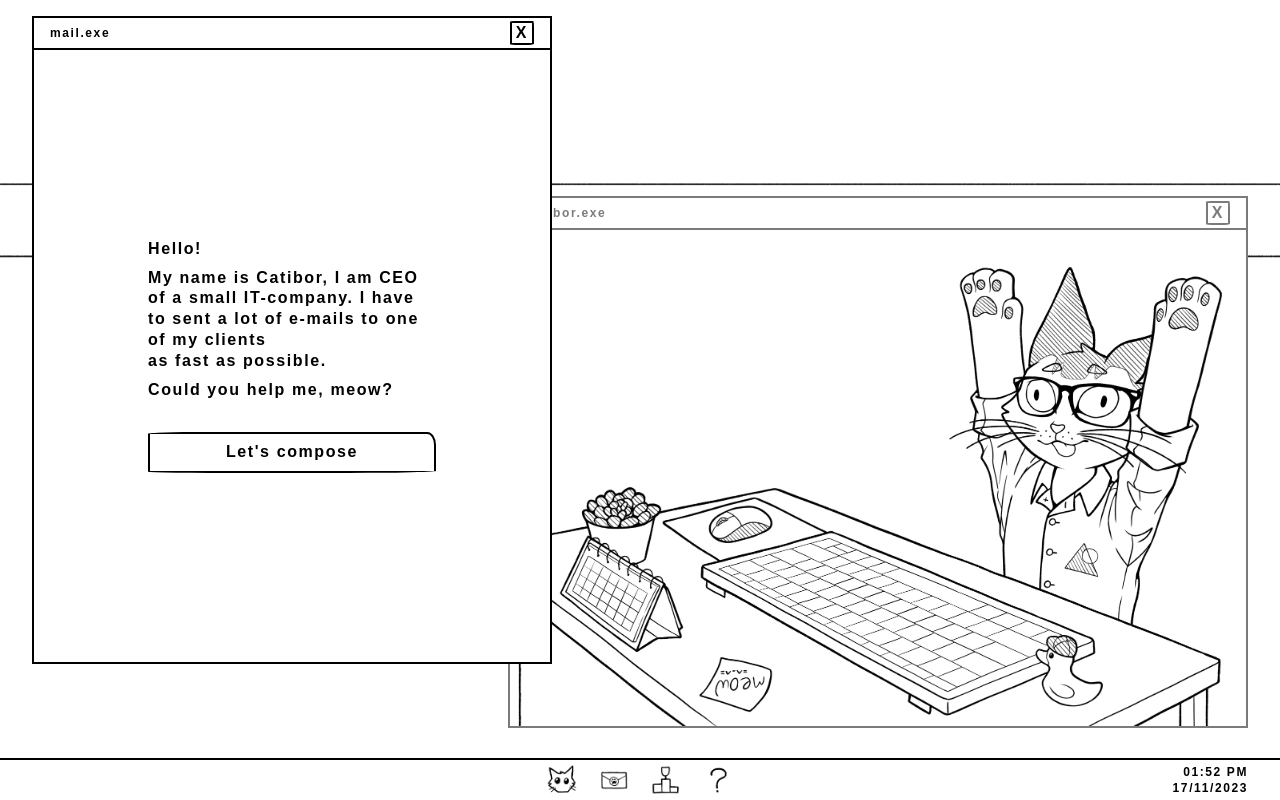
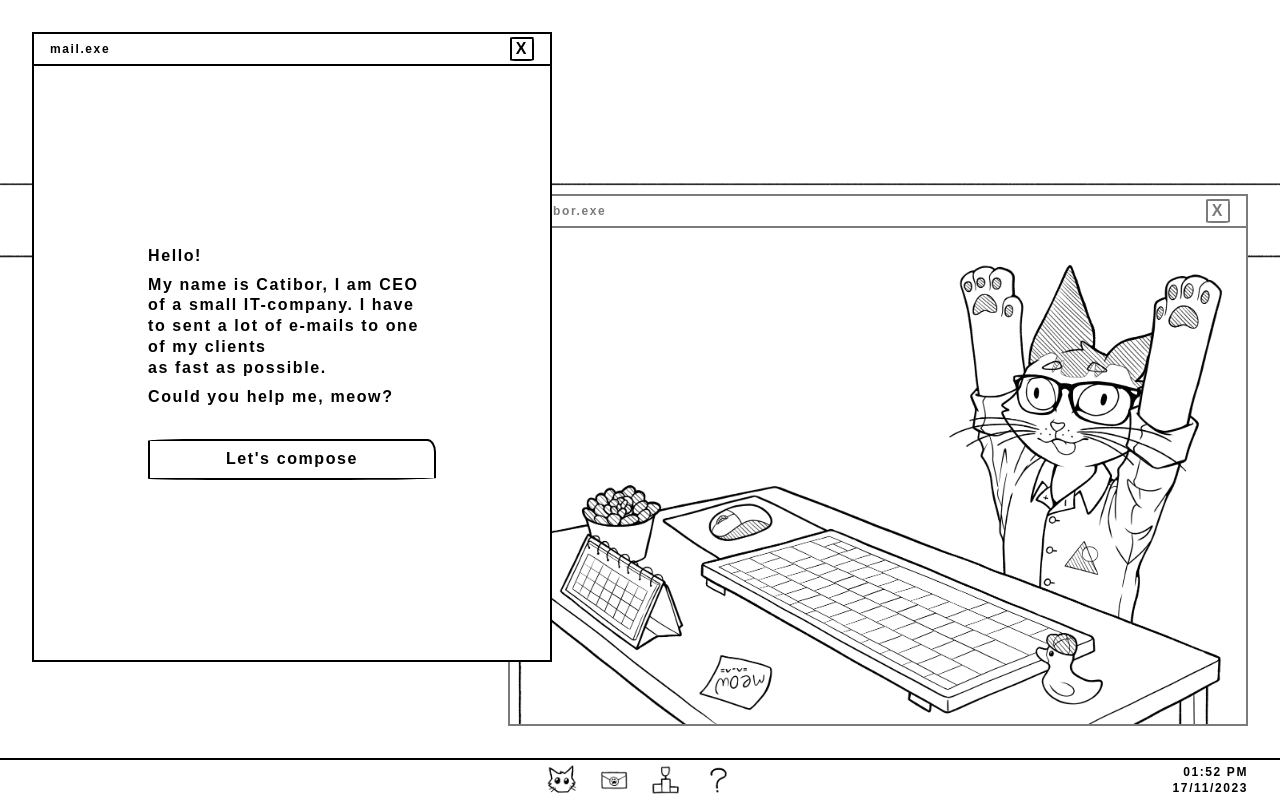
Before and after one commit to dragoncharlie/catibor-typing, a Next.js app: page / in a window 1280 px wide. Built offline with nearby package versions, Linux system fonts and the light colour scheme; a web font is replaced by a local one.

Commit message:
fix layout a little

```diff
--- a/app/layout.tsx
+++ b/app/layout.tsx
@@ -18,9 +18,7 @@ const RootLayout = ({ children }: { children: React.ReactNode }) => {
 		<html lang='en-GB'>
 			<body className={neucha.className}>
 				<div className='flex flex-col min-h-screen'>
-					<main className='grow flex flex-col pt-16 pb-16 relative'>
-						<div className='container grow flex flex-col'>{children}</div>
-					</main>
+					<main className='grow flex flex-col relative'>{children}</main>
 				</div>
 				<SpeedInsights />
 			</body>
--- a/app/page.tsx
+++ b/app/page.tsx
@@ -56,7 +56,8 @@ const Home = () => {
 					height={1440}
 				/>
 			</div>
-			<div className='desktop flex flex-col grow m-auto w-full max-h-[720px] relative mb-56'>
+			<div className='p-16 md:p-32 grow flex flex-col'>
+				<div className='desktop grow m-auto w-full relative'>
 					{openedWindows.includes('email') && (
 						<EmailWindow
 							focused={focusedWindow === 'email'}
@@ -93,6 +94,7 @@ const Home = () => {
 						/>
 					)}
 				</div>
+			</div>
 			<Menu onOpen={onOpen} />
 		</>
 	)
--- a/components/catibor/CatiborWindow.tsx
+++ b/components/catibor/CatiborWindow.tsx
@@ -90,7 +90,7 @@ const CatiborWindow = ({
 
 	return (
 		<Window
-			className={`absolute bottom-0 right-0 max-w-[740px] w-[calc(100%_-_72px)] max-h-[calc(100vh_-_56px_-_56px_-_32px)] ${layer}`}
+			className={`absolute bottom-0 right-0 xl:left-[45%] max-w-[740px] w-[calc(100%_-_72px)] max-h-[calc(100vh_-_56px_-_56px_-_32px)] ${layer}`}
 			focused={focused}
 			title={
 				<>
--- a/components/email/EmailWindow.tsx
+++ b/components/email/EmailWindow.tsx
@@ -28,7 +28,7 @@ const EmailWindow = ({
 
 	return (
 		<Window
-			className={`absolute top-0 left-0 max-h-screen max-w-[520px] w-3/5 lg:w-1/2 ${layer} h-[calc(60vh)] lg:h-[calc(100%_-_64px)]`}
+			className={`absolute top-0 left-0 xl:left-auto xl:right-1/2 max-h-screen max-w-[520px] w-3/5 lg:w-1/2 ${layer} h-[calc(60vh)] lg:h-[calc(100%_-_64px)] max-h-[620px]`}
 			title={`mail.exe ${isPaused ? '(paused)' : ''}`}
 			focused={focused}
 			onClose={stopGame}
--- a/components/help/HelpWindow.tsx
+++ b/components/help/HelpWindow.tsx
@@ -19,7 +19,7 @@ const HelpWindow = ({ onFocus, onClose, layer, focused }: HelpWindowProps) => {
 
 	return (
 		<Window
-			className={`absolute left-128 bottom-16 max-w-[520px] h-1/2 w-2/3 lg:w-1/2 ${layer}`}
+			className={`absolute left-128 xl:left-[15%] bottom-16 max-w-[520px] h-1/2 w-2/3 lg:w-1/2 ${layer}`}
 			title='help.txt'
 			focused={focused}
 			onClose={onClose}
--- a/components/layout/Menu.tsx
+++ b/components/layout/Menu.tsx
@@ -29,8 +29,8 @@ const Menu = ({ onOpen }: MenuProps) => {
 	}, [])
 
 	return (
-		<footer className='fixed bottom-0 left-0 right-0 border-t-2 z-10 bg-surface-50'>
-			<div className='container flex justify-center gap-16 h-40 relative items-center'>
+		<footer className='border-t-2 z-10 bg-surface-50'>
+			<div className='px-16 md:px-32 flex justify-center gap-16 h-40 relative items-center'>
 				<Tooltip text='Catibor'>
 					<button
 						onClick={onOpen('catibor')}
--- a/components/statistic/StatisticsWindow.tsx
+++ b/components/statistic/StatisticsWindow.tsx
@@ -42,7 +42,7 @@ const StatisticsWindow = ({
 			focused={focused}
 			onClose={onClose}
 			onFocus={onFocus}
-			className={`absolute left-1/3 top-16 max-w-[520px] ${layer}`}
+			className={`absolute left-1/3 xl:left-[40%] top-16 max-w-[520px] ${layer}`}
 		>
 			<div className='p-16 overflow-auto'>
 				{stats.length ? (
```
Lines whose indentation alone changed are shown as unchanged.
